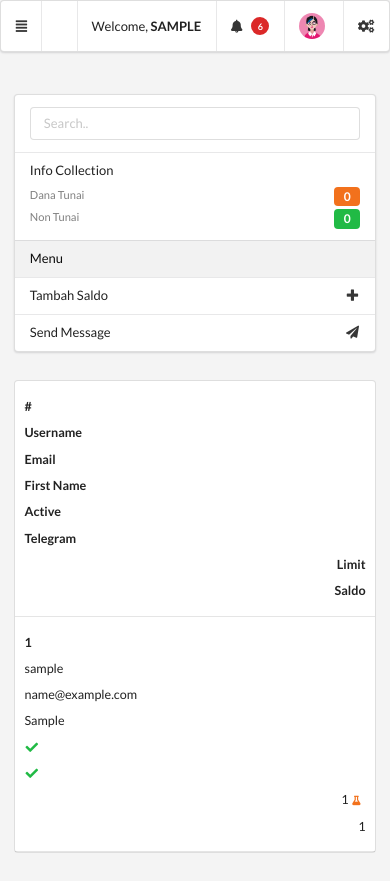
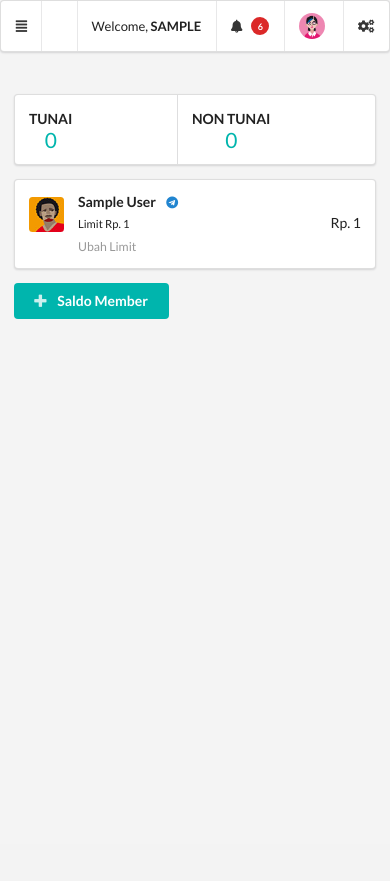
Before and after one commit to cursecan/epayment, a Django app: page /dashboard/usergroups/ in a window 390 px wide. After the commit the page ends 319 px from the top, so only its background shows below. Run offline with Django 3.2, Linux system fonts and the light colour scheme; a user stored in the database is signed in; tables that the repository leaves empty hold one stand-in row (values such as "Sample post"); some libraries are stand-ins or nearby versions.

Commit message:
Create Mobile UI

```diff
--- a/template/base_admin.html
+++ b/template/base_admin.html
@@ -21,6 +21,8 @@
         <!-- Semantic UI -->
         <link rel="stylesheet" href="https://cdn.jsdelivr.net/npm/semantic-ui@2.3.1/dist/semantic.min.css">
         <link rel="stylesheet" href="{% static 'UIdatepick/calendar.min.css' %}">
+
+
         <!-- Local CSS -->
         <link rel="stylesheet" href="{% static 'local.css' %}">
         {% block css %}{% endblock %}
@@ -92,9 +94,11 @@
         </div>
         <div class="pusher" style="background: #f4f4f4">
             {% include 'header_admin.html' %}
+
             {% block content %}
+            {% endblock %}
         </div>
-        {% endblock %}
+
 
         {% block modal %}
         {% endblock %}
@@ -102,6 +106,8 @@
         <script src="https://ajax.googleapis.com/ajax/libs/jquery/3.3.1/jquery.min.js"></script>
         <!-- Semantic UI -->
         <script src="https://cdn.jsdelivr.net/npm/semantic-ui@2.3.1/dist/semantic.min.js"></script>
+
+
 
         <script src="https://code.highcharts.com/highcharts.js"></script>
         <script src="{% static 'UIdatepick/calendar.min.js' %}"></script>
--- a/template/dashboard/signup.html
+++ b/template/dashboard/signup.html
@@ -22,7 +22,7 @@ Registrasi Akun
 {% block content %}
 <div class="ui container">
         <div class="ui middle aligned stackable grid">
-        <div class="eight wide column">
+        <div class="eight wide computer only column">
             <a href="{% url 'home' %}">
                 <img src="{% static 'images/img5.png' %}" alt="" class="ui image">
             </a>
--- a/template/registration/login.html
+++ b/template/registration/login.html
@@ -16,7 +16,7 @@
 {% block content %}
 <!-- <div class="ui vertical methead segment">
   <div class="ui fluid container"> -->
-    <div class="ui three column middle aligned centered grid">
+    <div class="ui three column middle aligned centered stackable grid">
       <div class="column">
           <div class="ui basic vertical segment">
             <a href="{% url 'home' %}">
--- a/template/registration/password_reset_complete.html
+++ b/template/registration/password_reset_complete.html
@@ -17,7 +17,7 @@ Reset Password Success
 {% block content %}
   <div class="ui vertical inverted teal adhoc segment">
     <div class="ui container">
-      <div class="ui centered grid">
+      <div class="ui centered stackable grid">
         <div class="row">
           <div class="four wide column">
             <div class="ui segment">
--- a/template/registration/password_reset_confirm.html
+++ b/template/registration/password_reset_confirm.html
@@ -19,7 +19,7 @@ Reset Password
 {% block content %}
   <div class="ui basic vertical inverted blue segment">
     <div class="ui fluid container">
-      <div class="ui three column centered middle aligned topdash grid">
+      <div class="ui three column centered middle aligned topdash stackable grid">
         <div class="column">
           <div class="ui segment">
               {% if validlink %}
--- a/template/registration/password_reset_form.html
+++ b/template/registration/password_reset_form.html
@@ -16,7 +16,7 @@ Reset Password
 {% block content %}
   <div class="ui vertical inverted blue tertiary segment">
     <div class="ui container">
-      <div class="ui two column padded middle aligned centered topdash grid">
+      <div class="ui two column padded middle aligned centered topdash stackable grid">
         <div class="column">
           <h2 class="ui inverted center aligned header">Reset Password Form</h2>
           <div class="ui clearing padded segment" style="margin-top: 30px">
--- a/template/userprofile/members.1.html
+++ b/template/userprofile/members.1.html
@@ -11,7 +11,9 @@ Data Pelanggan Warungid
 {% block content %}
 <div class="ui basic vertical segment">
     <div class="ui fluid container">
-        <div class="ui padded stackable grid">
+        <div id="content_id" class="ui horizontally padded stackable grid">
+            <!-- COMPUTER UI -->
+            <div class="computer only row">
                 <div class="three wide column">
                     <div class="ui vertical fluid small menu">
                         <div class="item">
@@ -33,7 +35,7 @@ Data Pelanggan Warungid
                             </div>
                         </div>
                         <div class="item active">Menu</div>
-                    <a id="js-add-saldo" href="#" target-url="{% url 'userprofile:tambah_saldo2' %}" class="item">
+                        <a href="#" target-url="{% url 'userprofile:tambah_saldo2' %}" class="item js-add-saldo">
                             <i class="add icon"></i>
                             Tambah Saldo
                         </a>
@@ -54,8 +56,8 @@ Data Pelanggan Warungid
                                 <th>First Name</th>
                                 <th>Active</th>
                                 <th>Telegram</th>
-                            <th class="right aligned">Limit</th>
-                            <th class="right aligned">Saldo</th>
+                                <th class="ui right aligned">Limit</th>
+                                <th class="ui right aligned">Saldo</th>
                             </tr>
                         </thead>
                         <tbody>
@@ -67,8 +69,8 @@ Data Pelanggan Warungid
                                 <td>{{ member.user.first_name }}</td>
                                 <td>{% if member.active %}<i class="check icon green"></i>{% else %}<i class="ban icon red"></i>{% endif %}</td>
                                 <td>{% if member.email_confirmed %}<i class="check icon green"></i>{% else %}<i class="ban icon red"></i>{% endif %}</td>
-                            <td class="right aligned">{{ member.limit|intcomma }} <a class="update-limit-btn" href="#" target-url="{% url 'userprofile:update_limit_saldo' member.id %}" title="Ubah limit saldo" class="ui link"><i class="flask small orange icon"></i></a></td>
-                            <td class="right aligned">{{ member.saldo|intcomma }}</td>
+                                <td class="ui right aligned">{{ member.limit|intcomma }} <a class="update-limit-btn" href="#" target-url="{% url 'userprofile:update_limit_saldo' member.id %}" title="Ubah limit saldo" class="ui link"><i class="flask small orange icon"></i></a></td>
+                                <td class="ui right aligned">{{ member.saldo|intcomma }}</td>
                             </tr>
                             {% empty %}
                             <tr>
@@ -96,6 +98,72 @@ Data Pelanggan Warungid
                             {% endif %}
                         </div>
                     {% endif %}
+                </div>
+            </div>
+            <!-- END COMPUTER -->
+
+            <div class="mobile only row">
+                <div class="column">
+                    <div class="ui horizontal segments">
+                        <div class="ui segment">
+                            <div class="ui mini teal statistic">
+                                <div class="label">Tunai</div>
+                                <div class="value">
+                                    {{ payment.tunai|default_if_none:0|intcomma }}
+                                </div>
+                            </div>
+                        </div>
+                        <div class="ui segment">
+                            <div class="ui mini teal statistic">
+                                <div class="label">Non Tunai</div>
+                                <div class="value">
+                                    {{ payment.nonTunai|default_if_none:0|intcomma }}
+                                </div>
+                            </div>
+                        </div>
+                    </div>
+                    <div class="ui segment">
+                        <div class="ui comments">
+                            {% for member in members %}
+                            <div class="comment">
+                                <a href="#" class="avatar">
+                                    <img src="{% static 'images/joe.jpg' %}" alt="">
+                                </a>
+                                <div class="content">
+                                    <a href="#" class="author">{{ member.user.first_name|title }} {{ member.user.last_name|title }}</a>
+                                    <div class="metadata">
+                                        <div class="rating">
+                                            <i class="telegram {% if member.email_confirmed %} blue {% else %} red {% endif %} icon"></i>
+                                        </div>
+                                    </div>
+                                    <div class="text">
+                                        <small>Limit Rp. {{ member.limit|intcomma }}</small>
+                                        <span style="float: right;">
+                                                Rp. {{ member.saldo|intcomma }}
+                                        </span>
+                                    </div>
+                                    <div class="actions">
+                                        <a href="#" class="reply update-limit-btn" target-url="{% url 'userprofile:update_limit_saldo' member.id %}">Ubah Limit</a>
+                                        <!-- <a href="#" class="hide">Hide</a> -->
+                                    </div>
+                                </div>
+                            </div>
+                            {% endfor %}
+                        </div>
+                    </div>
+                    <a href="#" target-url="{% url 'userprofile:tambah_saldo2' %}" class="ui teal js-add-saldo button"><i class="add icon"></i> Saldo Member</a>
+                    {% if members.has_other_pages %}
+                        <div class="ui mini  right floated pagination menu">
+                            {% if members.has_previous %}
+                            <a href="{% relative_url members.previous_page_number 'page' request.GET.urlencode %}" class="item"><span>&laquo;</span></a>
+                            {% endif %}
+                            {% if members.has_next %}
+                            <a href="{% relative_url members.next_page_number 'page' request.GET.urlencode %}" class="item"><span>&raquo;</span></a>
+                            {% endif %}
+                        </div>
+                    {% endif %}
+
+                </div>
             </div>
         </div>
     </div>
@@ -149,9 +217,8 @@ Data Pelanggan Warungid
             return false;
         }
 
+        $('#content_id').on('click', '.js-add-saldo', loadAddsaldo);
 
-
-        $('#js-add-saldo').on('click', loadAddsaldo);
         $('#modal-form').on('submit', '.js-saldo-form', postSaldo);
 
         $('.update-limit-btn').on('click', loadAddsaldo);
--- a/template/userprofile/transaksi.html
+++ b/template/userprofile/transaksi.html
@@ -229,12 +229,12 @@ Detail transaksi & penjualan
 
                                     <h3 class="ui teal icon header">
                                         <div class="sub header" style="text-align: right">
-                                            {{ v_profit|floatformat:0|intcomma }}
+                                                {{ trx.profit|intcomma }}
                                         </div>
                                         <i class="ui mini {% if trx.get_transaksi_obj.status == 9 %} red {% else %} green {% endif %} label">
                                                 {{ trx.get_transaksi_obj.get_status_display }}
                                         </i>
-                                        {{ laporan.v_sold|intcomma }}
+                                        {{ trx.kredit|intcomma }}
                                     </h3>
                                     <p style="font-size: 0.8rem">
                                         <i>{{ trx.timestamp|date:"d/m/y H:i" }}</i>
--- a/userprofile/views.py
+++ b/userprofile/views.py
@@ -310,7 +310,7 @@ def member_View(request):
         userpayment_objs = userpayment_objs.filter(agen=request.user)
 
 
-    paginator = Paginator(profile_objs, 10)
+    paginator = Paginator(profile_objs, 5)
 
     try:
         member_objs = paginator.page(page)
```
Also changed, not shown: template/dashboard/home.html (+17 -4 lines), static/images/joe.jpg (added). Lines whose indentation alone changed are shown as unchanged.
